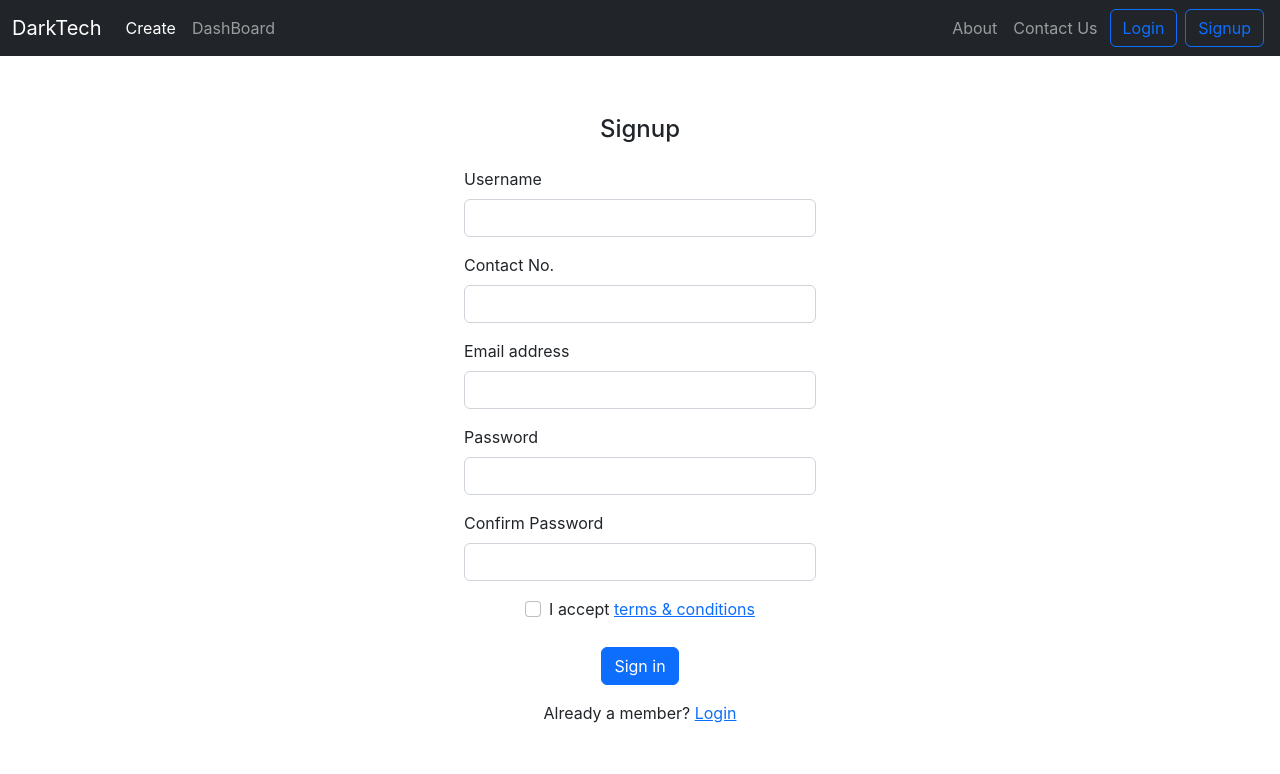
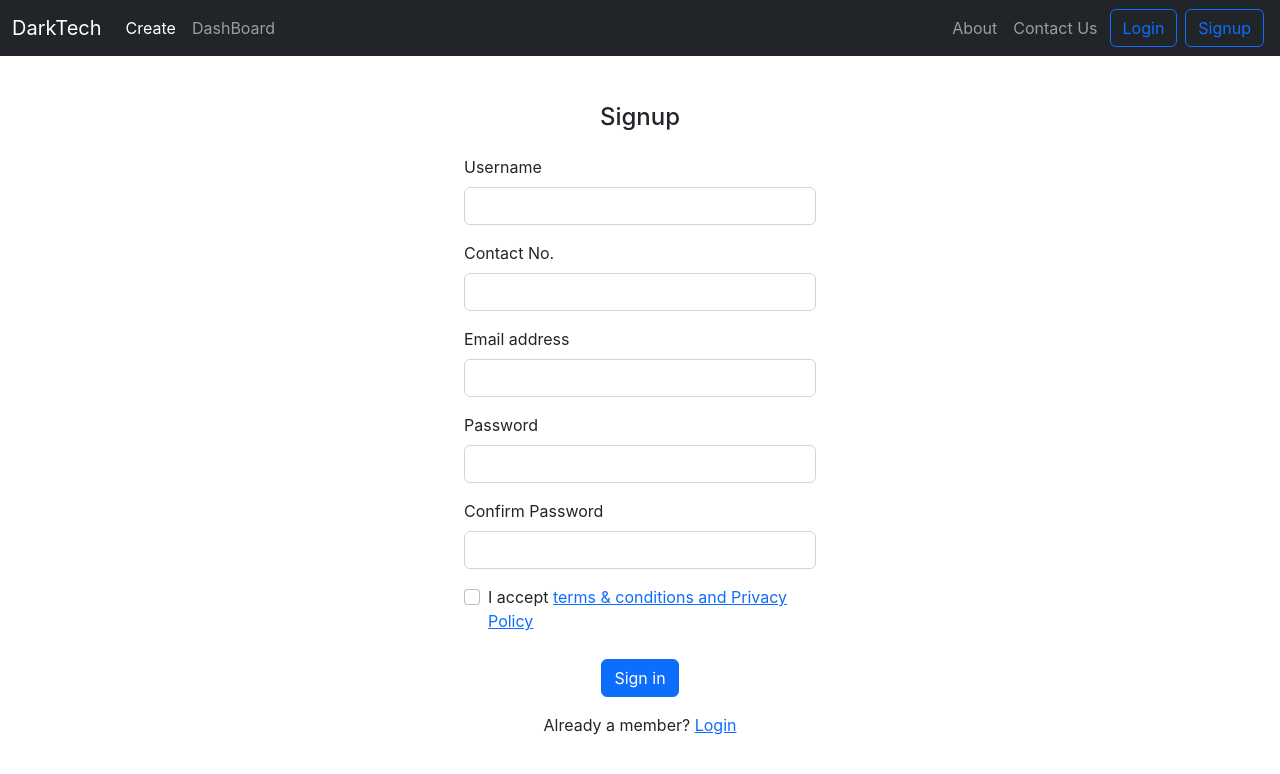
Before and after one commit to C-H-E-T-A-N/editor, a React (Create React App) app: page /Signup in a window 1280 px wide. Shown: the top 774 px of the page. Built offline with nearby package versions, Linux system fonts and the light colour scheme.

Commit message:
Sign in completed

```diff
--- a/src/components/SignUp.js
+++ b/src/components/SignUp.js
@@ -1,57 +1,17 @@
-import React, { useState, useContext }  from 'react'
-import { Link, useNavigate } from 'react-router-dom'
-import AuthContext from '../context/AuthContext'
+import React, { useContext } from "react";
+import { Link } from "react-router-dom";
+import AuthContext from "../context/AuthContext";
 
 export default function SignUp() {
-
-//   const [user_name, setUsername] = useState("");
-//   const [user_contact, setUserContact] = useState("");
-//   const [user_email, setUserEmail] = useState("");
-//   const [password, setPassword] = useState("");
-//   const [confirmPassword, setConfirmPassword] = useState("");
-  let {signinUser} = useContext(AuthContext)
-
-  const navigate = useNavigate();
-
-//   const handleSubmit = (event) => {
-//     event.preventDefault();
-
-//     if (password === confirmPassword) {
-//       const data = {
-//         user_name: user_name,
-//         user_contact: user_contact,
-//         user_email: user_email,
-//         password: password,
-//       };
-
-//       fetch("http://127.0.0.1:8000/accounts/signup/", {
-//         method: "POST",
-//         headers: {
-//           "Content-Type": "application/json",
-//         },
-//         body: JSON.stringify(data),
-//       })
-//         .then((response) => response.json())
-//         .then((data) => {
-//           if (data.message === "Email already exists") {
-//             alert("Email already exists");
-//           } else {
-//             navigate('/'); // Redirect to the desired page after successful signup
-//           }
-//         })
-//         .catch((error) => {
-//           console.error("Error:", error);
-//         });
-//     } else {
-//       alert("Enter Password Again");
-//     }
-//   };
-
+  let { signinUser } = useContext(AuthContext);
 
   return (
     <>
-<div className="container mx-auto d-flex justify-content-center align-items-center col-xs-4 col-md-6 col-xl-4" style={{ height: "93vh"}}>
-  <div style={{ width: "22rem"}}>
+      <div
+        className="container mx-auto d-flex justify-content-center align-items-center col-xs-4 col-md-6 col-xl-4"
+        style={{ height: "93vh" }}
+      >
+        <div style={{ width: "22rem" }}>
           <div className="card-body">
             <h4 className="card-title text-center mb-4">Signup</h4>
             <form onSubmit={signinUser}>
@@ -65,8 +25,7 @@ export default function SignUp() {
                   id="user_name"
                   name="user_name"
                   aria-describedby="UserNameHelp"
-              autoComplete='username'
-            //   onChange={(e) => setUsername(e.target.value)}
+                  autoComplete="username"
                 />
               </div>
 
@@ -80,8 +39,7 @@ export default function SignUp() {
                   id="user_contact"
                   name="user_contact"
                   aria-describedby="ContactHelp"
-              autoComplete='contact'
-            //   onChange={(e) => setUserContact(e.target.value)}
+                  autoComplete="contact"
                 />
               </div>
 
@@ -94,9 +52,8 @@ export default function SignUp() {
                   className="form-control"
                   id="InputEmail1"
                   aria-describedby="emailHelp"
-              name="user_email"
+                  name="email"
                   autoComplete="email"
-            //   onChange={(e) => setUserEmail(e.target.value)}
                 />
               </div>
 
@@ -110,7 +67,6 @@ export default function SignUp() {
                   id="InputPassword1"
                   name="password"
                   autoComplete="password"
-            //   onChange={(e) => setPassword(e.target.value)}
                 />
               </div>
 
@@ -123,8 +79,7 @@ export default function SignUp() {
                   className="form-control"
                   id="InputConfirmPassword1"
                   name="confirm_password"
-              autoComplete='password'
-            //   onChange={(e) => setConfirmPassword(e.target.value)}
+                  autoComplete="password"
                 />
               </div>
 
@@ -138,51 +93,30 @@ export default function SignUp() {
                       id="form2Example31"
                       required
                     />
-              <label className="form-check-label" htmlFor="form2Example31">
-                I accept <a href="#">terms & conditions</a>
+                    <label
+                      className="form-check-label"
+                      htmlFor="form2Example31"
+                    >
+                      {/* Add link to Terms and conditions and Privacy policy */}
+                      I accept{" "}
+                      <a href="#">terms & conditions and Privacy Policy</a>
                     </label>
                   </div>
                 </div>
               </div>
 
               <div className="text-center">
-        <button type="submit" className="btn btn-primary btn-block mb-3">
+                <button
+                  type="submit"
+                  className="btn btn-primary btn-block mb-3"
+                >
                   Sign in
                 </button>
               </div>
-
               <div className="text-center">
                 <p>
                   Already a member? <Link to="/Login">Login</Link>
                 </p>
-         {/* <p>or sign up with:</p>
-          <button
-            type="button"
-            className="btn btn-link btn-floating mx-1"
-          >
-            <i className="fab fa-facebook-f"></i>
-          </button>
-
-          <button
-            type="button"
-            className="btn btn-link btn-floating mx-1"
-          >
-            <i className="fab fa-google"></i>
-          </button>
-
-          <button
-            type="button"
-            className="btn btn-link btn-floating mx-1"
-          >
-            <i className="fab fa-twitter"></i>
-          </button>
-
-          <button
-            type="button"
-            className="btn btn-link btn-floating mx-1"
-          >
-            <i className="fab fa-github"></i>
-          </button>*/}
               </div>
             </form>
           </div>
```
Lines whose indentation alone changed are shown as unchanged.
